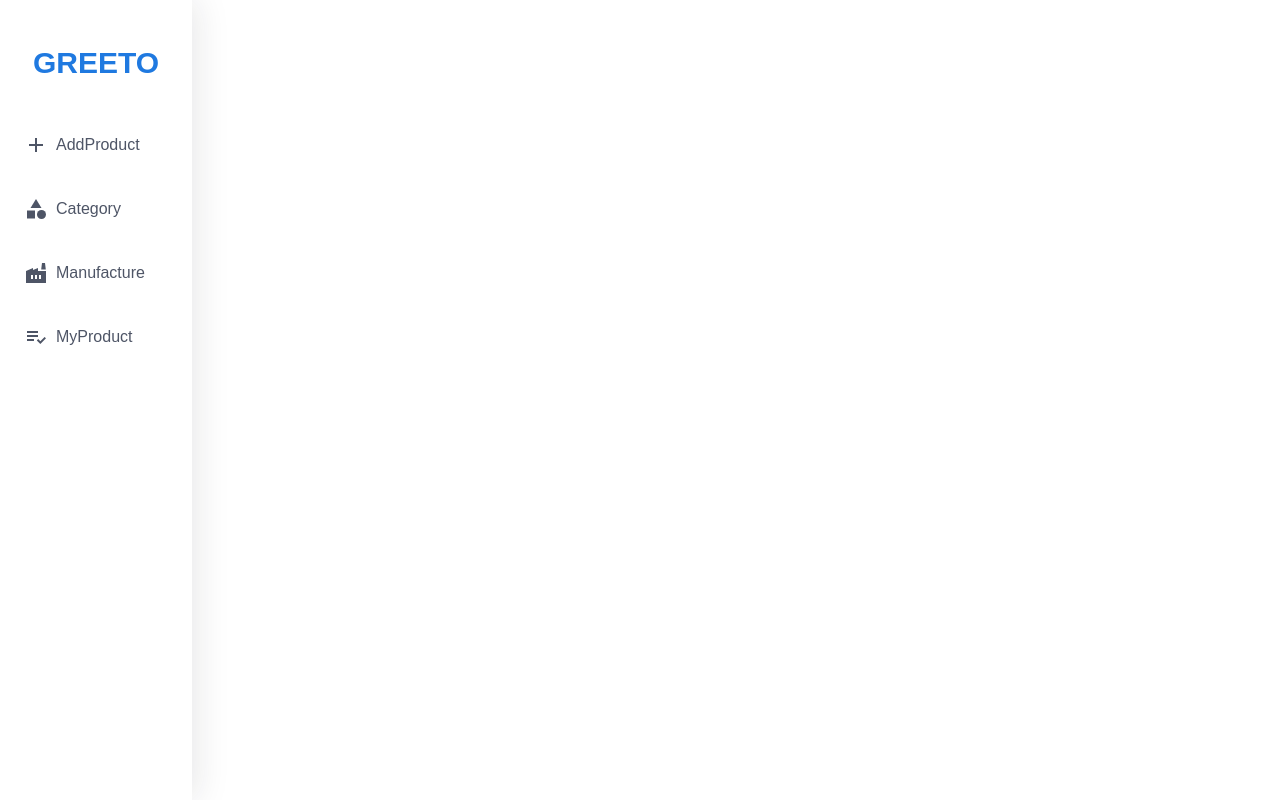
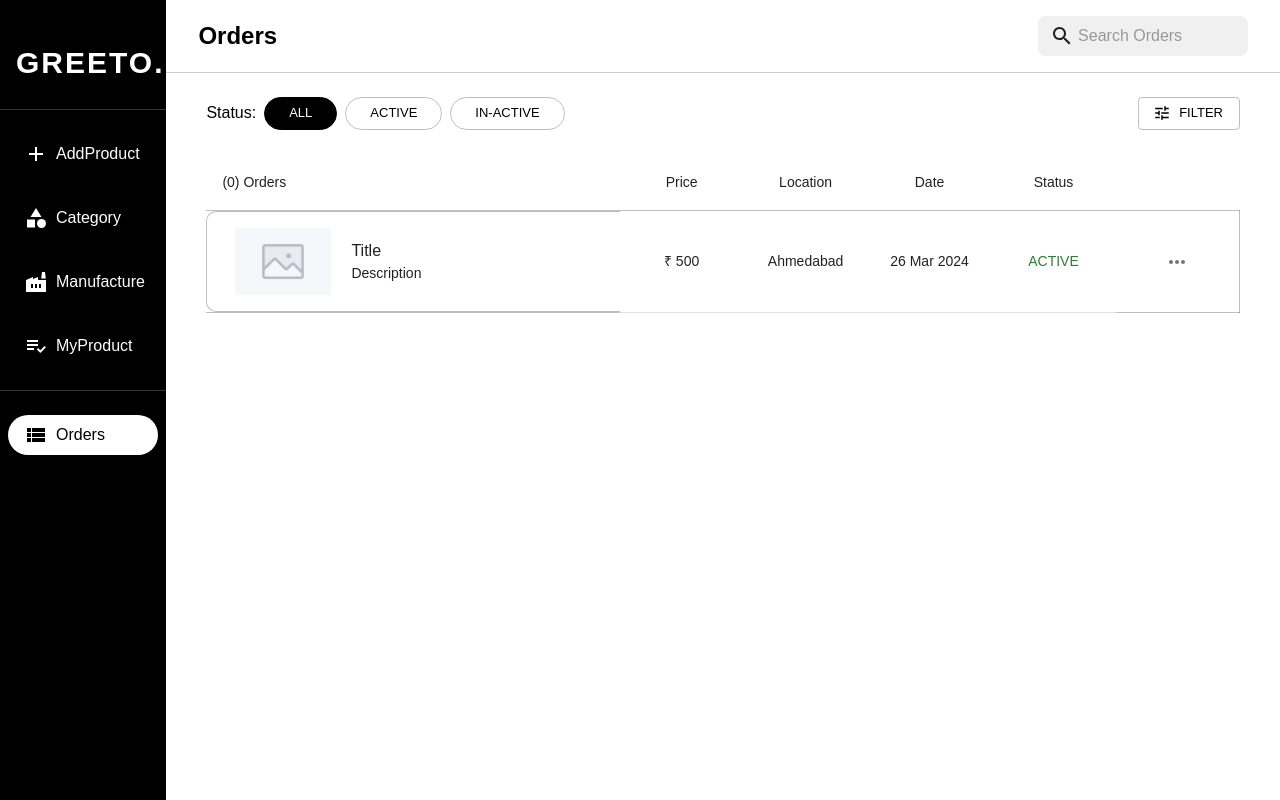
Before and after one commit to renishapipaliya/ecom-superadmin-master, a React (Vite) app: page /orderList in a window 1280 px wide. Built offline with nearby package versions, Linux system fonts and the light colour scheme.

Commit message:
changes ui change

```diff
--- a/src/Addproduct/Customize/image.jsx
+++ b/src/Addproduct/Customize/image.jsx
@@ -1,7 +1,7 @@
 import React, { useState } from "react";
 import { Box, Typography, TextField, Button } from "@mui/material";
 import UploadIcon from "@mui/icons-material/Upload";
-import defaultImage from "../../../public/image/Icon.png";
+import defaultImage from "/image/Icon.png";
 import { Delete } from "@mui/icons-material";
 
 const Customimage = ({ setVisible }) => {
--- a/src/Addproduct/components/Variant.jsx
+++ b/src/Addproduct/components/Variant.jsx
@@ -43,7 +43,7 @@ const VariantPage = () => {
     setSearchTerm(event.target.value);
   };
 
-  const defaultImage = "../../../public/image/Icon.png";
+  const defaultImage = "/image/Icon.png";
 
   const handleAddVariant = () => {
     const newVariant = {
--- a/src/Addproduct/components/general.jsx
+++ b/src/Addproduct/components/general.jsx
@@ -98,7 +98,7 @@ const General = () => {
     });
   };
 
-  const defaultImage = "../../../public/image/Icon.png";
+  const defaultImage = "/image/Icon.png";
 
   const handleFirstImageUpload = (event) => {
     const file = event.target.files[0];
--- a/src/App.jsx
+++ b/src/App.jsx
@@ -1,20 +1,22 @@
 import React from "react";
 import { createTheme, ThemeProvider } from "@mui/material/styles";
-import { Box, Typography } from "@mui/material";
+import { Box, Divider, Typography } from "@mui/material";
 import { Link, Route, Routes, useLocation } from "react-router-dom";
-import { Add, Factory } from "@mui/icons-material";
+import { Add, Factory, ViewList } from "@mui/icons-material";
 import AddProductScreen from "./routes/AddProductScreen";
 import ManufactureScreen from "./routes/ManuFactureScreen";
 import CategoryScreen from "./routes/categoryScreen";
 import CategoryIcon from "@mui/icons-material/Category";
 import PlaylistAddCheckIcon from "@mui/icons-material/PlaylistAddCheck";
 import MyProductList from "./routes/myProductList";
+import OrderList from "./routes/OrderList";
+import { alpha } from "@material-ui/core";
 
 const routePath = [
   {
     path: "",
     name: "AddProduct",
-    icon: <Add/>,
+    icon: <Add />,
   },
   {
     path: "categoryScreen",
@@ -31,13 +33,20 @@ const routePath = [
     name: "MyProduct",
     icon: <PlaylistAddCheckIcon />,
   },
+  {
+    path: "orderList",
+    name: "Orders",
+    icon: <ViewList />,
+  },
 ];
 
 const theme = createTheme({
   palette: {
-    primary: {
-      main: "#1F79E0",
-    },
+    text: {
+      gray: "#969696",
+      dark: "#000000",
+      light: "#ffffff"
+    }
   },
   typography: {
     fontFamily: "Poppins, sans-serif",
@@ -49,51 +58,47 @@ const Navbar = () => {
   return (
     <Box
       sx={{
-        position: "fixed",
-        width: "15%",
+        width: "13%",
         display: "flex",
         flexDirection: "column",
         height: "100vh",
         gap: 3,
         py: 5,
-        px: 2,
-        boxShadow: "5px 0px 32px #1E20261A",
-        top: "0px",
-        left: "0px",
+        bgcolor: "black"
       }}
     >
       <Typography
-        color={"primary.main"}
+        color={"white"}
         fontSize={30}
         fontWeight={600}
-        textAlign={"center"}
-        pb={2}
+        textAlign={"start"}
+        ml={2}
+        letterSpacing={2}
       >
-        GREETO
+        GREETO.
       </Typography>
+      <Divider sx={{ width: "100%", borderColor: alpha("#ffffff", 0.2) }} />
       {routePath.map((item) => (
+        <>
+
+        {item.path==="orderList" && <Divider sx={{width:"100%",borderColor:alpha("#ffffff",0.2)}}/>}
           <Box
             key={item.path}
             sx={{
               bgcolor:
-              location.pathname === `/${item.path}` ? "#cfe5ff" : "transparent",
+                location.pathname === `/${item.path}` ? "white" : "black",
               color:
-              location.pathname === `/${item.path}` ? "#1F79E0" : "#4E5566",
-            ":hover": { bgcolor: "#cfe5ff", color: "#1F79E0" },
-            p: 1,
+                location.pathname === `/${item.path}` ? "black" : "white",
+              py: 1,
               borderRadius: 6,
+              px: 2,
+              mx: 1
             }}
           >
             <Link
               to={`/${item.path}`}
               style={{
                 textDecoration: "none",
-              backgroundColor:
-                location.pathname === `/${item.path}`
-                  ? "#cfe5ff"
-                  : "transparent",
-              color:
-                location.pathname === `/${item.path}` ? "#1F79E0" : "#4E5566",
               }}
             >
               <Box display={"flex"} gap={1}>
@@ -102,6 +107,7 @@ const Navbar = () => {
               </Box>
             </Link>
           </Box>
+        </>
       ))}
     </Box>
   );
@@ -110,14 +116,15 @@ const Navbar = () => {
 const App = () => {
   return (
     <ThemeProvider theme={theme}>
-      <Box display={"flex"}>
+      <Box display={"flex"} width={"100%"}>
         <Navbar />
-        <Box marginLeft={"15%"} fontFamily={"Poppins"} width={"1300px"}>
+        <Box fontFamily={"Poppins"} bgcolor={"white"} flex={1} height={"100vh"} overflow={"auto"} >
           <Routes>
             <Route path="/" element={<AddProductScreen />} />
             <Route path="/manufactureScreen" element={<ManufactureScreen />} />
             <Route path="/categoryScreen" element={<CategoryScreen />} />
             <Route path="/MyProductList" element={<MyProductList />} />
+            <Route path="/orderList" element={<OrderList />} />
           </Routes>
         </Box>
       </Box>
--- /dev/null
+++ b/src/CommonComponent/Heading.jsx
@@ -0,0 +1,13 @@
+import { Box, Typography, alpha } from '@mui/material'
+import React from 'react'
+
+const Heading = ({title,extraElements}) => {
+  return (
+    <Box display={"flex"} py={2} px={4} justifyContent={"space-between"} alignItems={"center"} borderBottom={"1px solid"} borderColor={alpha("#000000",0.2)}>
+        <Typography variant='h5' fontWeight={"600"}>{title}</Typography>
+        {extraElements}
+    </Box>
+  )
+}
+
+export default Heading
--- /dev/null
+++ b/src/routes/OrderList.jsx
@@ -0,0 +1,84 @@
+import { Box, Button, FilledInput, IconButton, Table, TableBody, TableCell, TableContainer, TableHead, TableRow, Typography, alpha } from '@mui/material'
+import React, { useState } from 'react'
+import Heading from '../CommonComponent/Heading'
+import { MoreHoriz, Search, Tune } from '@mui/icons-material'
+
+const OrderList = () => {
+  const [status, setStatus] = useState("All")
+  const date = new Date()
+  return (
+    <>
+      <Box sx={{ backgroundColor: "white" }}>
+
+        <Heading title={"Orders"} extraElements={
+          <FilledInput size='small' placeholder='Search Orders' hiddenLabel startAdornment={<Search sx={{ mr: "4px" }} />} sx={{ overflow: "hidden", borderRadius: "8px", width: "20%" }} disableUnderline />
+        } />
+
+        <Box px={5} py={3} width={"100%"} height={"100%"} overflow={"auto"}>
+          <Box display={"flex"} justifyContent={"space-between"} alignItems={"center"}>
+            <Box display={"flex"} gap={1} alignItems={"center"}>
+              <Typography>Status:</Typography>
+              {["All", "Active", "In-Active"].map((item, inx) => (
+                <Button size='small' onClick={() => setStatus(item)} key={inx} variant='text' sx={{ borderRadius: 5, px: 3, color: status === item ? "white" : "black", border: `1.5px solid ${status === item ? "black" : alpha("#000000", 0.25)}`, backgroundColor: status === item ? "black" : "transparent", ":hover": { backgroundColor: "black", color: 'white', borderColor: "black" } }}>{item}</Button>
+              ))}
+            </Box>
+            <Box display={"flex"} gap={1} alignItems={"center"}>
+              <Button startIcon={<Tune fontSize='small' />} size='small' sx={{ border: `1.5px solid ${alpha("#000000", 0.25)}`, color: "black", px: 2 }}>Filter</Button>
+            </Box>
+          </Box>
+        </Box>
+
+        <TableContainer sx={{ px: 5, maxHeight: "70vh" }}>
+          <Table stickyHeader sx={{ width: "100%", tableLayout: "fixed", borderCollapse: "collapse" }}>
+            <TableHead>
+              <TableRow>
+                <TableCell sx={{ width: "40%", borderBottom: 0 }}>(0) Orders</TableCell>
+                <TableCell sx={{ borderBottom: 0 }} align='center'>Price</TableCell>
+                <TableCell sx={{ borderBottom: 0 }} align='center'>Location</TableCell>
+                <TableCell sx={{ borderBottom: 0 }} align='center'>Date</TableCell>
+                <TableCell sx={{ borderBottom: 0 }} align='center'>Status</TableCell>
+                <TableCell sx={{ borderBottom: 0 }}></TableCell>
+              </TableRow>
+            </TableHead>
+            <TableBody sx={{
+              ".MuiTableRow-root": {
+                border: `1px solid ${alpha("#000000", 0.25)}`,
+                borderRight:0,
+                borderLeft:0,
+              },
+              "& .MuiTableRow-root td:first-child": {
+                borderTopLeftRadius: "10px",
+                borderBottomLeftRadius: "10px",
+                border: `1px solid ${alpha("#000000", 0.25)}`,
+                borderRight:0
+              },
+              "& .MuiTableRow-root td:last-child": {
+                borderTopRightRadius: "10px",
+                borderBottomRightRadius: "10px",
+                border: `1px solid ${alpha("#000000", 0.25)}`,
+                borderLeft:0
+              },
+            }}>
+              <TableRow>
+                <TableCell sx={{ display: "flex", alignItems: "center", gap: 1 }}>
+                  <img src='/image/Icon.png' style={{ width: "120px", objectFit: "contain", aspectRatio: "16/9" }} />
+                  <Box>
+                    <Typography variant='body1'>Title</Typography>
+                    <Typography variant='body2'>Description</Typography>
+                  </Box>
+                </TableCell>
+                <TableCell align='center'>₹ 500</TableCell>
+                <TableCell align='center'>Ahmedabad</TableCell>
+                <TableCell align='center'>{date.getDate() + " " + date.toLocaleString("en-IN", { month: "short" }) + " " + date.getFullYear()}</TableCell>
+                <TableCell align='center'><Button color='success' variant='text'>Active</Button></TableCell>
+                <TableCell align='center'><IconButton><MoreHoriz /></IconButton></TableCell>
+              </TableRow>
+            </TableBody>
+          </Table>
+        </TableContainer>
+      </Box>
+    </>
+  )
+}
+
+export default OrderList
```
Also changed, not shown: public/image/Imagelogo.png (added). Lines whose indentation alone changed are shown as unchanged.
